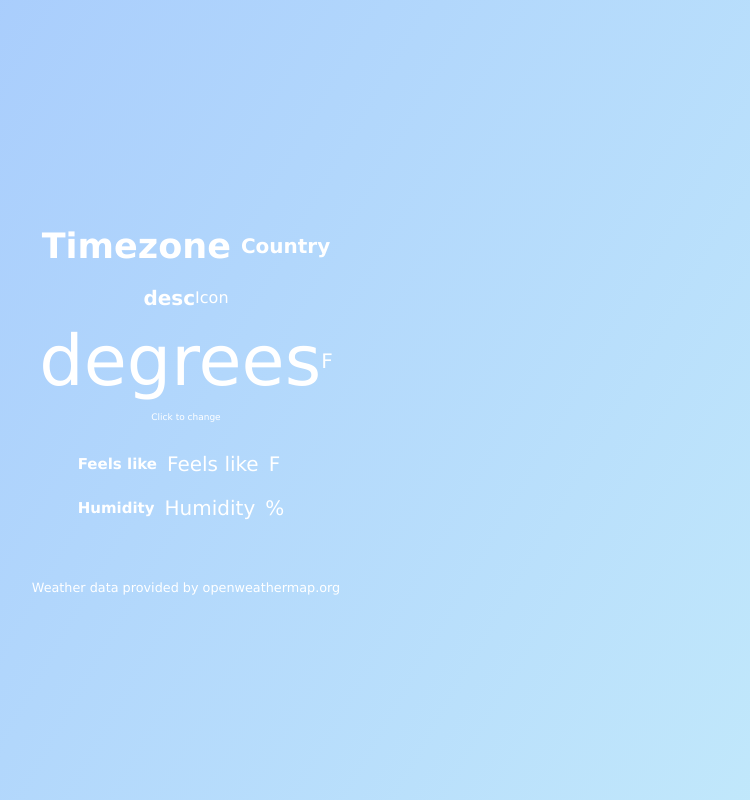
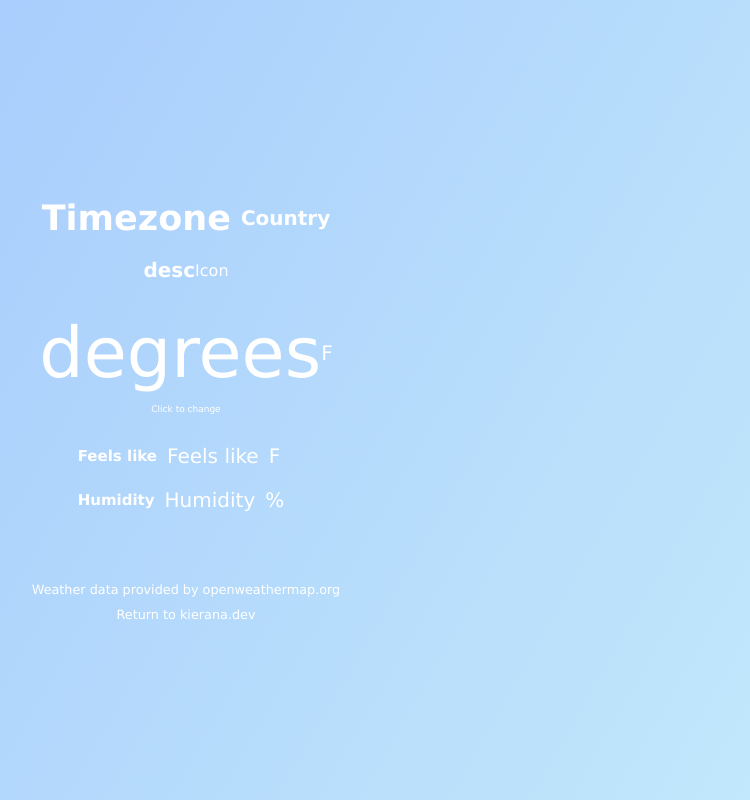
Before and after one commit to KieArm/weather, a plain HTML site: page index.html in a window 1280 px wide. Shown: the whole page, without its empty margins (454-1204 px from the left). Drawn offline with Linux system fonts and the light colour scheme.

Commit message:
24/1/2022
Added return link and styling.
Disable console logging.

```diff
--- a/app.js
+++ b/app.js
@@ -17,9 +17,9 @@ window.addEventListener('load', () => {
     if(navigator.geolocation){
         navigator.geolocation.getCurrentPosition(position => {
             lon = position.coords.longitude;
-                console.log(lon);
+                // console.log(lon);
             lat = position.coords.latitude;
-                console.log(lat);
+                // console.log(lat);
 
             const api = `https://api.openweathermap.org/data/2.5/find?lat=${lat}&lon=${lon}&cnt=1&units=imperial&appid=${apikey}`;
 
@@ -28,7 +28,7 @@ window.addEventListener('load', () => {
                     return res.json();
                 })
                 .then(data => {
-                    console.log(data);
+                    // console.log(data);
                     const { temp } = data.list[0].main;
                     degrees.textContent = Math.round(temp);
                     const { description } = data.list[0].weather[0];
--- a/index.html
+++ b/index.html
@@ -42,6 +42,10 @@
             <p>Weather data provided by&nbsp;</p>
             <a href="https://openweathermap.org/" target="_blank">openweathermap.org</a>
         </div>
+        <div class="footer">
+            <p>Return to&nbsp;</p>
+            <a href="https://kierana.dev" target="_blank">kierana.dev</a>
+        </div>
     </div>
     <script src="app.js"></script>
 </body>
--- a/style.css
+++ b/style.css
@@ -43,6 +43,7 @@ body{
     align-items: center;
     justify-content: center;
     flex-direction: column;
+    padding: 20px 0 50px 0;
 }
 
 .desc{
@@ -93,7 +94,7 @@ body{
     display: flex;
     justify-content: center;
     font-size: 0.8rem;
-    padding-top: 50px;
+    padding-top: 10px;
 }
 
 .footer a {
```
